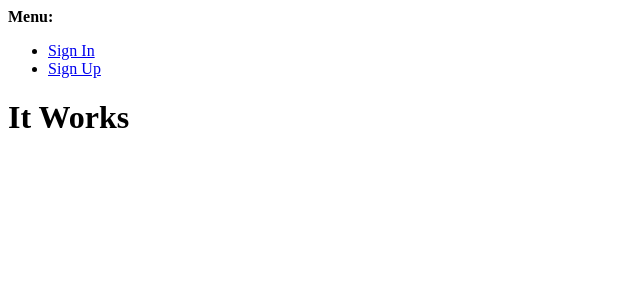
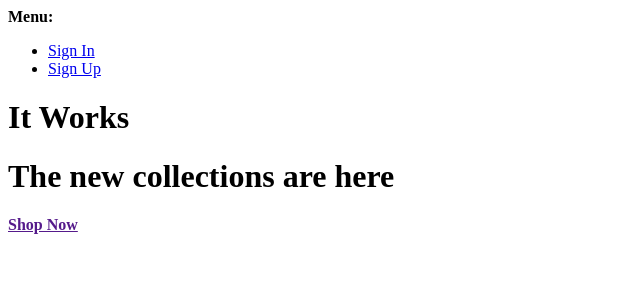
Before and after one commit to MichelleDuda/boutique_ado_v1, a Django app: template home/templates/home/index.html in a window 1280 px wide. Shown: the top 300 px of the page, without its empty margins (0-640 px from the left). Run offline with Django 3.2, Linux system fonts and the light colour scheme; the template is opened without the code that fills it, so the values that code supplies are empty.

Commit message:
Add homepage content

```diff
--- a/home/templates/home/index.html
+++ b/home/templates/home/index.html
@@ -1,8 +1,23 @@
 {% extends "base.html" %}
 {% load static %}
 
+{% block page_header %}
+{% endblock %}
+    <div class="container header-container"></div>
 {% block content %}
 
 <h1 class="display-4 text-success">It Works</h1>
 
+<div class="container h100">
+    <div class="row h-100">
+        <div class="col-7 col-md-6 my-auto">
+            <h1 class="display-4 logo-font text-black">The new collections are here</h1>
+            <div class="my-5">
+                <h4>
+                    <a href="" class="shop-now-button btn btn-lg rounded-0 text-uppercase py-3">Shop Now</a>
+                </h4>
+            </div>
+        </div>
+    </div>
+</div>
 {% endblock %}
```
